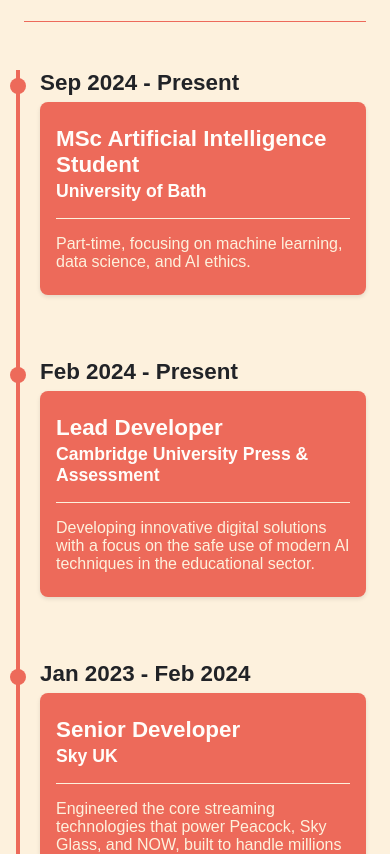
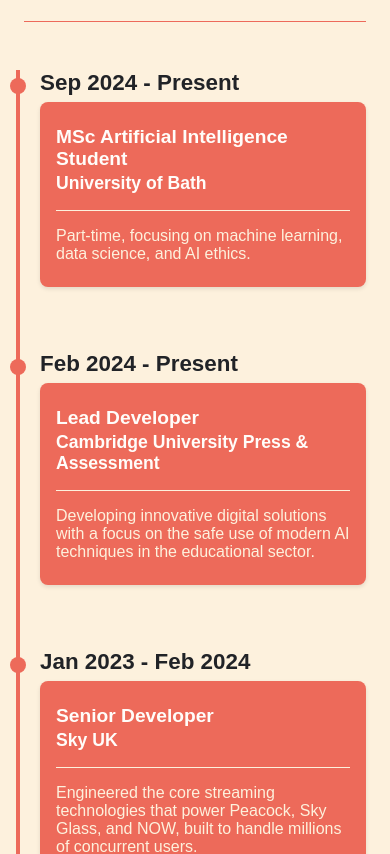
Before and after one commit to foad/foad.github.io, a React (Vite) app: page / in a window 390 px wide. Shown: the part 800-1654 px from the top of the page. Built offline with nearby package versions, Linux system fonts and the light colour scheme; a web font is replaced by a local one.

Commit message:
adjust mobile sizing

```diff
--- a/src/components/timeline/timeline.module.css
+++ b/src/components/timeline/timeline.module.css
@@ -81,6 +81,9 @@
     position: relative;
     padding: 0 1rem 2rem 2rem;
   }
+  .timeline_item:last-child {
+    padding-bottom: 0;
+  }
   .timeline_date {
     position: absolute;
     top: 0;
@@ -97,4 +100,7 @@
   .timeline_inner_circle {
     top: 1rem;
   }
+  .timeline_title {
+    font-size: 1.2rem;
+  }
 }
```
